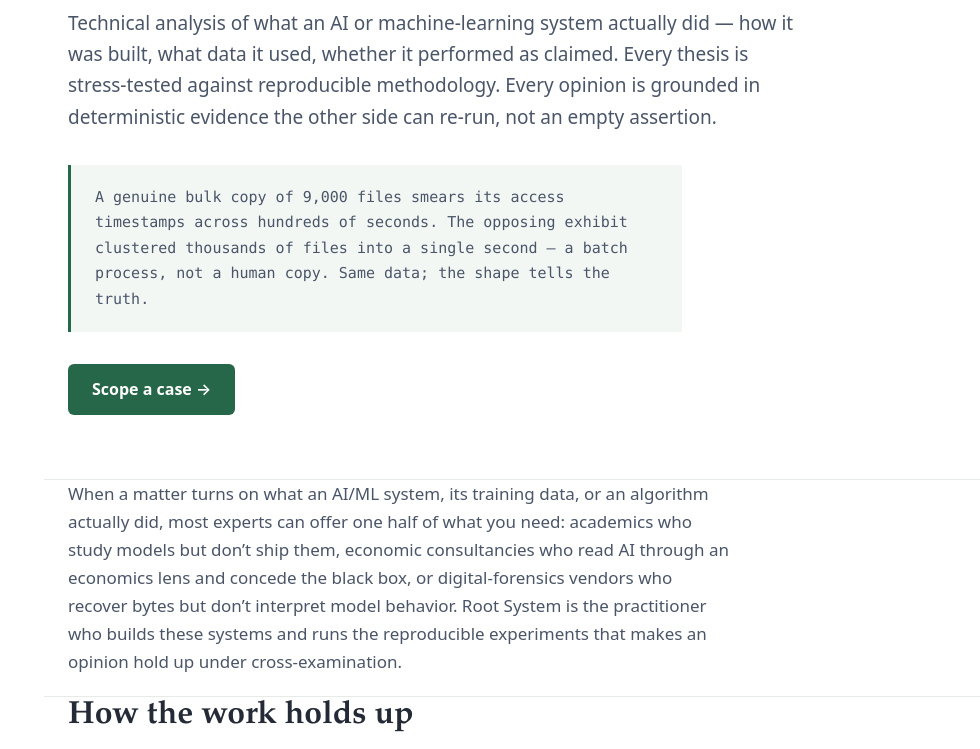
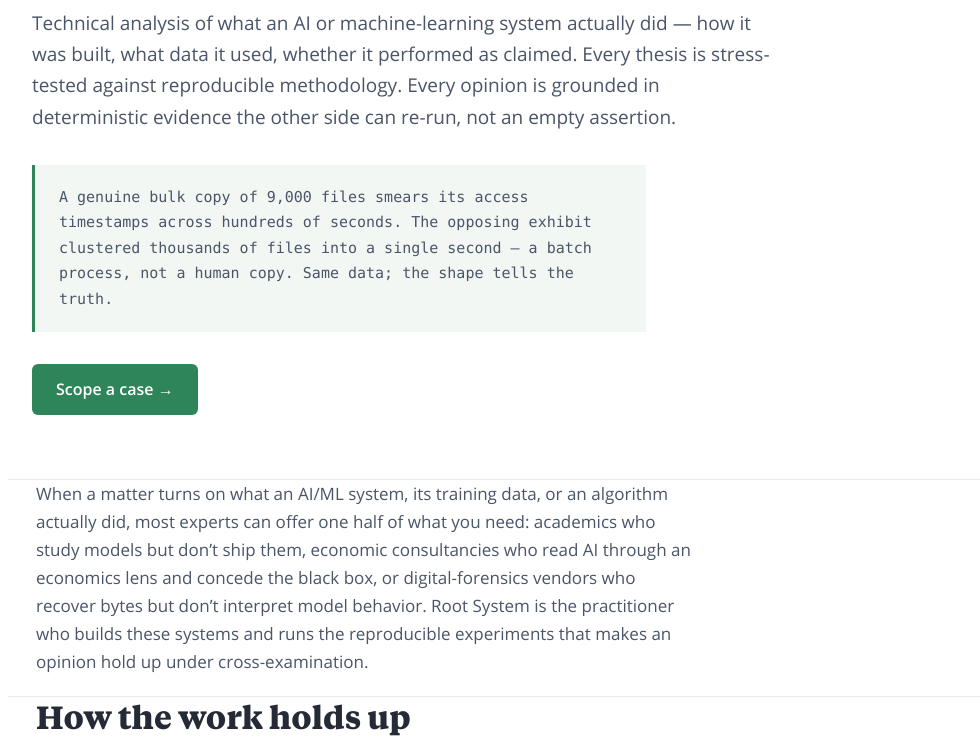
Before and after one commit to rootsystem-dev/rootsystem.com, an Astro site in the folder sites/forensics/: page / in a window 1280 px wide. Shown: the part 255-1004 px from the top of the page, without its empty margins (56-1036 px from the left). Built offline with nearby package versions, Linux system fonts and the light colour scheme; Astro itself is replaced by a stand-in of ours.

Commit message:
style: adopt the rootsystem.com typefaces and layout tokens on forensics

```diff
--- a/sites/forensics/src/styles/base.css
+++ b/sites/forensics/src/styles/base.css
@@ -58,7 +58,7 @@
 .wrap {
   max-width: var(--page-max);
   margin: 0 auto;
-  padding: 0 24px;
+  padding: 0 var(--gutter);
 }
 
 .measure { max-width: var(--measure); }
--- a/sites/forensics/src/styles/tokens.css
+++ b/sites/forensics/src/styles/tokens.css
@@ -13,8 +13,9 @@
  *   gravitas and testimony credibility.
  *
  * Both use green accents, which keeps the property congruent with
- * rootsystem.com -- A's #276749 is the same green the main site uses for
- * primary-600.
+ * rootsystem.com. A's light accent is #2f855a, the main site's primary-600 --
+ * it previously read #276749, which this comment wrongly claimed was the same
+ * value. The dark greens (#48bb78 / #68d391) always did match primary-400/300.
  *
  * Direction A additionally has a dark scheme, applied from the system
  * preference. It is a restatement of A in dark neutrals, NOT a switch to B:
@@ -23,17 +24,78 @@
  * needs both schemes, because B is already dark and is not the active choice.
  */
 
+/*
+ * Self-hosted faces, identical to sites/www/public/fonts. The two properties
+ * share type as part of the brand convergence in the 2026-08-08 IA spec §6:
+ * the buyer is different, the brand is not. Tiempos is licensed; coverage for
+ * this second hostname was confirmed 2026-08-08.
+ */
+@font-face {
+  font-family: 'Open Sans';
+  src: url('/fonts/OpenSans-Regular.woff2') format('woff2'),
+       url('/fonts/OpenSans-Regular.woff') format('woff');
+  font-weight: 400;
+  font-style: normal;
+  font-display: swap;
+}
+
+@font-face {
+  font-family: 'Open Sans';
+  src: url('/fonts/OpenSans-SemiBold.woff2') format('woff2'),
+       url('/fonts/OpenSans-SemiBold.woff') format('woff');
+  font-weight: 600;
+  font-style: normal;
+  font-display: swap;
+}
+
+@font-face {
+  font-family: 'Tiempos';
+  src: url('/fonts/Tiempos-Regular.woff2') format('woff2');
+  font-weight: 400;
+  font-style: normal;
+  font-display: swap;
+}
+
+@font-face {
+  font-family: 'Tiempos';
+  src: url('/fonts/Tiempos-Medium.woff2') format('woff2');
+  font-weight: 500;
+  font-style: normal;
+  font-display: swap;
+}
+
+@font-face {
+  font-family: 'Tiempos';
+  src: url('/fonts/Tiempos-Bold.woff2') format('woff2');
+  font-weight: 700;
+  font-style: normal;
+  font-display: swap;
+}
+
 :root {
-  /* Typefaces are shared across both directions. The serif carries headings and
-     the case study; the mono is reserved for the proof/query motif, where the
-     point is that a finding is a thing you can re-run. */
-  --font-serif: ui-serif, 'Iowan Old Style', 'Palatino Linotype', Palatino,
-    Georgia, 'Times New Roman', serif;
-  --font-sans: system-ui, -apple-system, 'Segoe UI', Roboto, sans-serif;
+  /* Typefaces now match rootsystem.com. --font-serif and --font-sans are kept
+     as aliases so existing rules in base.css and the page components resolve
+     without a sweep; new rules should prefer --font-heading / --font-body. */
+  --font-heading: 'Tiempos', ui-serif, Georgia, serif;
+  --font-body: 'Open Sans', ui-sans-serif, system-ui, sans-serif;
+  --font-serif: var(--font-heading);
+  --font-sans: var(--font-body);
+  /* Mono stays a system stack, as it is on the main site. The proof/query
+     motif is the only thing that uses it. */
   --font-mono: ui-monospace, 'SF Mono', Menlo, Consolas, monospace;
 
+  /* Type scale, carried over from sites/www so masthead metrics match. */
+  --text-xs: 0.8125rem;
+  --text-sm: 0.875rem;
+  --text-md: 0.9375rem;
+  --text-base: 1rem;
+  --text-lg: 1.125rem;
+  --text-xl: 1.3125rem;
+  --text-2xl: 1.4375rem;
+
   --measure: 68ch;
-  --page-max: 1080px;
+  --page-max: 72rem;
+  --gutter: 1.75rem;
 }
 
 /* Direction A — "Show Your Work" */
@@ -45,7 +107,7 @@
   --body: #4a5568;
   --muted: #7a8794;
   --line: #e6ebe8;
-  --accent: #276749;
+  --accent: #2f855a;
   --accent-2: #38a169;
   --code-bg: #f3f7f4;
   --danger: #c53030;
```
Also changed, not shown: sites/forensics/public/fonts/OpenSans-Regular.woff (added), sites/forensics/public/fonts/OpenSans-Regular.woff2 (added), sites/forensics/public/fonts/OpenSans-SemiBold.woff (added), sites/forensics/public/fonts/OpenSans-SemiBold.woff2 (added), sites/forensics/public/fonts/Tiempos-Bold.woff2 (added), sites/forensics/public/fonts/Tiempos-Medium.woff2 (added), sites/forensics/public/fonts/Tiempos-Regular.woff2 (added).
